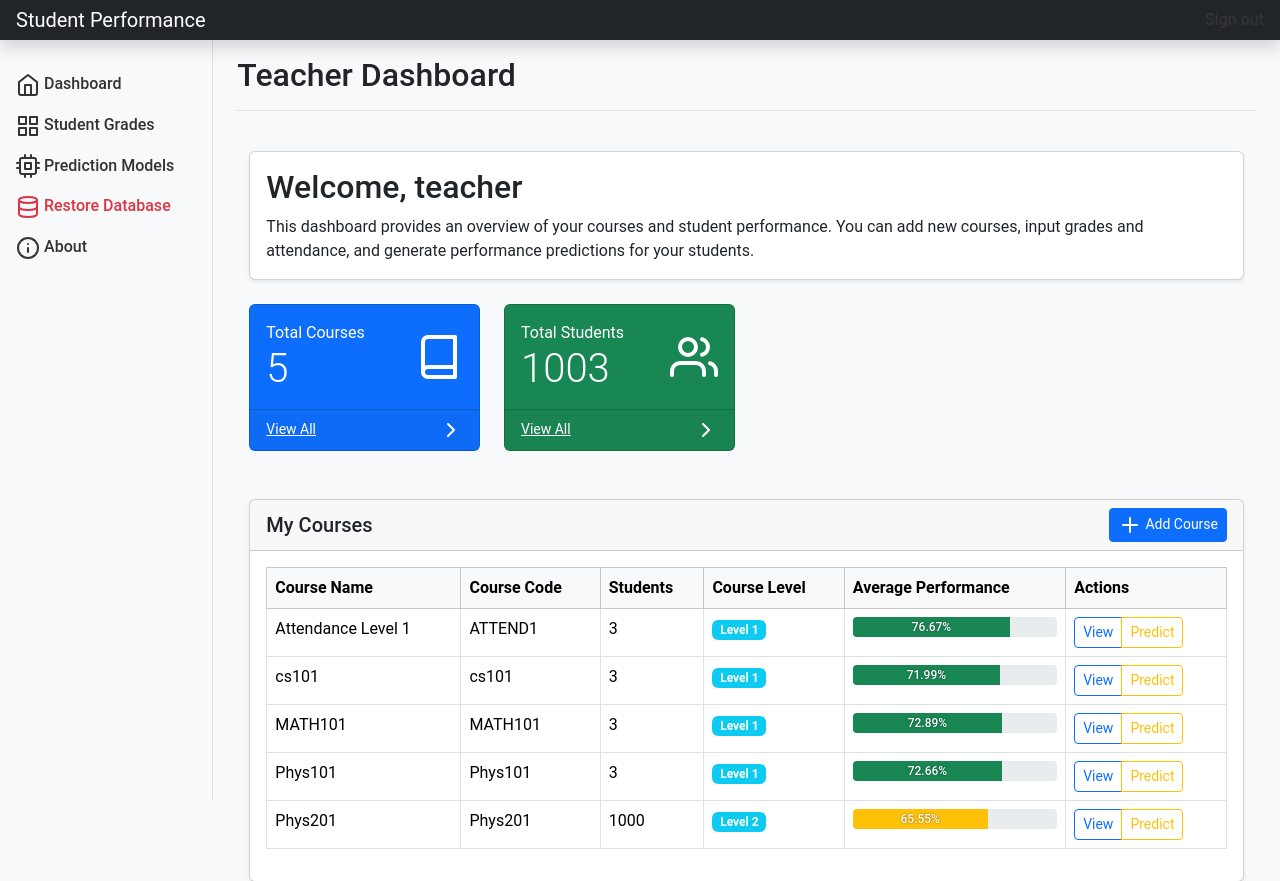
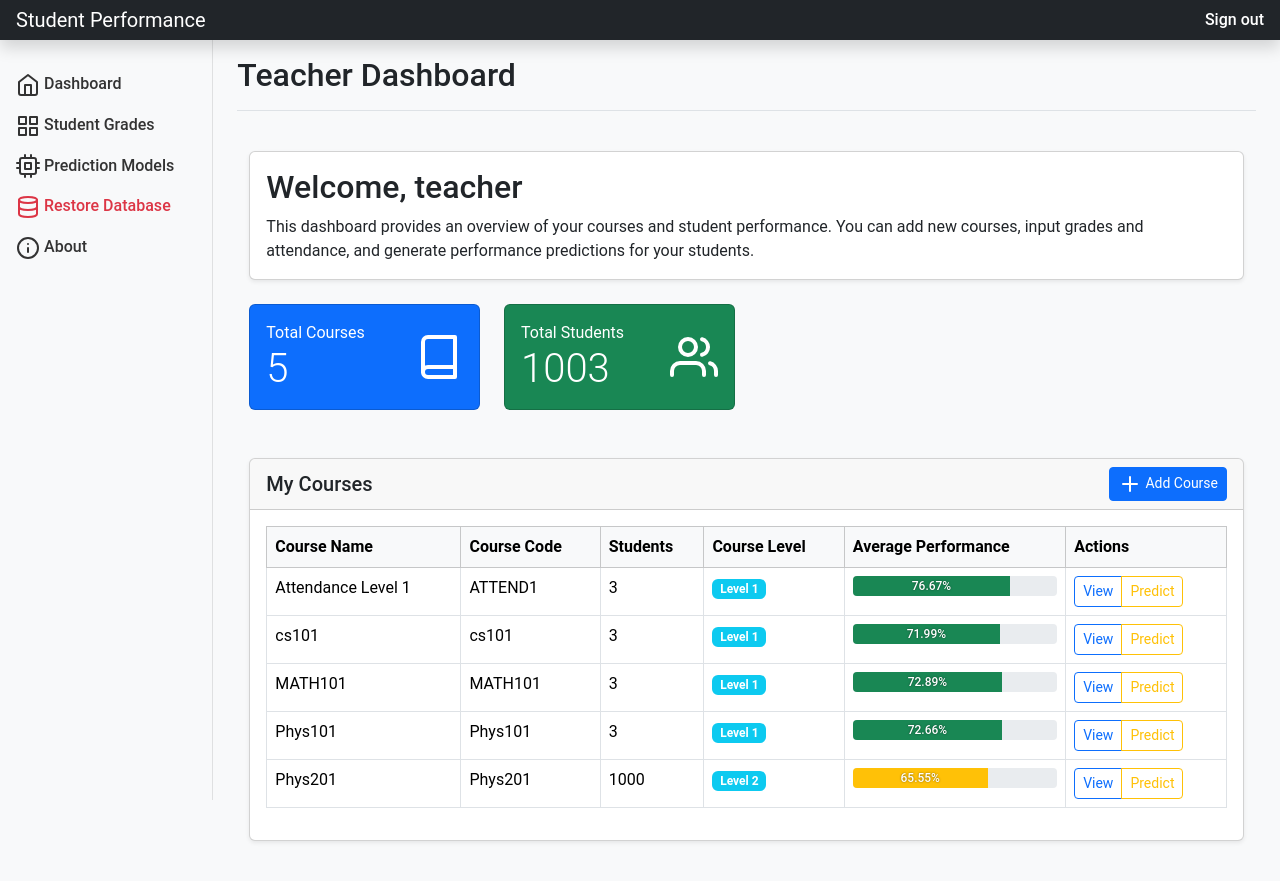
Before and after one commit to tu72/StudentPerformance, a Django app: page /teacher/dashboard/ in a window 1280 px wide. Shown: the top 881 px of the page. After the commit the page ends 842 px from the top, so only its background shows below. Run offline with Django 5.2, Linux system fonts and the light colour scheme; a user stored in the database is signed in; data comes from the database, SQL or seed files in the repository; both versions use the stored data as it was after the commit; some libraries are stand-ins or nearby versions.

Commit message:
styeling update

```diff
--- a/student_project/performance_app/templates/base.html
+++ b/student_project/performance_app/templates/base.html
@@ -26,7 +26,7 @@
         <div class="navbar-nav">
             <div class="nav-item text-nowrap">
                 {% if user.is_authenticated %}
-                    <a class="nav-link px-3" href="{% url 'logout' %}">Sign out</a>
+                    <a class="nav-link px-3 text-white" href="{% url 'logout' %}">Sign out</a>
                 {% else %}
                     <a class="nav-link px-3" href="{% url 'login' %}">Sign in</a>
                 {% endif %}
--- a/student_project/performance_app/templates/teacher/dashboard.html
+++ b/student_project/performance_app/templates/teacher/dashboard.html
@@ -31,10 +31,6 @@
                         <i data-feather="book" class="feather-xl"></i>
                     </div>
                 </div>
-                <div class="card-footer d-flex align-items-center justify-content-between">
-                    <a class="small text-white stretched-link" href="#">View All</a>
-                    <div class="small text-white"><i data-feather="chevron-right"></i></div>
-                </div>
             </div>
         </div>
 
@@ -48,10 +44,6 @@
                         </div>
                         <i data-feather="users" class="feather-xl"></i>
                     </div>
-                </div>
-                <div class="card-footer d-flex align-items-center justify-content-between">
-                    <a class="small text-white stretched-link" href="{% url 'student_grades' %}">View All</a>
-                    <div class="small text-white"><i data-feather="chevron-right"></i></div>
                 </div>
             </div>
         </div>
```
Also changed, not shown: student_project/performance_app/templates/student/dashboard.html (+0 -12 lines), student_project/db.sqlite3.
